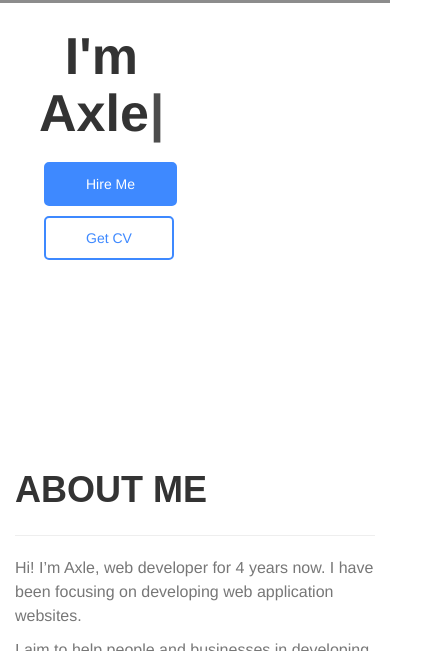
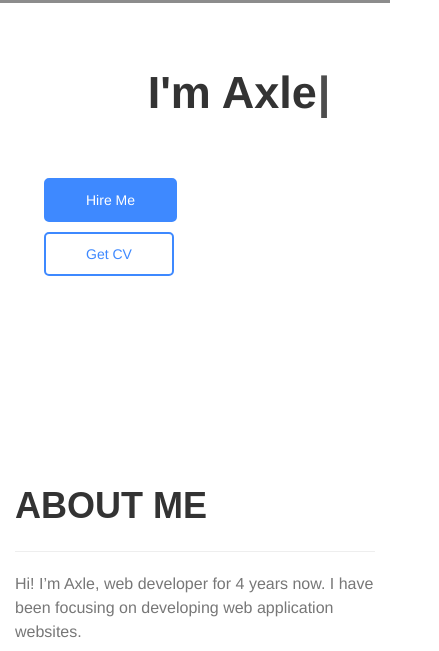
Before and after one commit to axle21/axle21.github.io, a plain HTML site: page index.html in a window 390 px wide. Shown: the part 128-779 px from the top of the page, 439 px wide, since content can reach past the window. Drawn offline with Linux system fonts and the light colour scheme; a web font is replaced by a local one.

Commit message:
5 commit

```diff
--- a/assets/css/custom.css
+++ b/assets/css/custom.css
@@ -79,5 +79,16 @@ h1{
             display: none;
         }
 
+        #typed{
+            font-size: 45px;
+            padding-top: 40px;
+            padding-bottom: 40px;
+            width: 400px;
+            overflow: hidden;
+            white-space: nowrap;
+            align-content: stretch;
+            align-items: flex-end;
+        }
+
 
 }
--- a/index.html
+++ b/index.html
@@ -217,10 +217,10 @@
          </div>
          <div class="col-sm-6 col-md-4">
             <div class="thumbnail">
-               <img alt="Redmako" data-src="holder.js/100%x200" src="https://cdn.shortpixel.ai/spai/w_209+q_lossy+ret_img+to_webp/https://redmako.com.au/wp-content/uploads/2019/11/Redmako-Learning-2019.png" data-holder-rendered="true" style="height: 200px; width: 100%; display: block;">
+               <img alt="Redmako" data-src="holder.js/100%x200" src="https://onfit-live-content.s3-ap-southeast-2.amazonaws.com/wp-content/uploads/2019/09/onfit-vr-logo.png" data-holder-rendered="true" style="height: 200px; width: 100%; display: block;">
 
                <div class="caption">
-                  <h3>REDMAKO</h3>
+                  <h3>Onfit</h3>
                   <p>
                     <span class="label label-default">PHP</span>
                     <span class="label label-default">CSS</span>
@@ -228,7 +228,7 @@
                     <span class="label label-default">Wordpress</span>
                     <span class="label label-default">sql</span>
                   </p>
-                  <p><a href="https://redmako.com.au/" class="btn btn-primary" role="button"><span class="glyphicon glyphicon-eye-open" aria-hidden="true"></span></a></p>
+                  <p><a href="https://onfit.cfeduex.com/" class="btn btn-primary" role="button"><span class="glyphicon glyphicon-eye-open" aria-hidden="true"></span></a></p>
                </div>
             </div>
          </div>
```
Also changed, not shown: assets/img/jquery.png.
